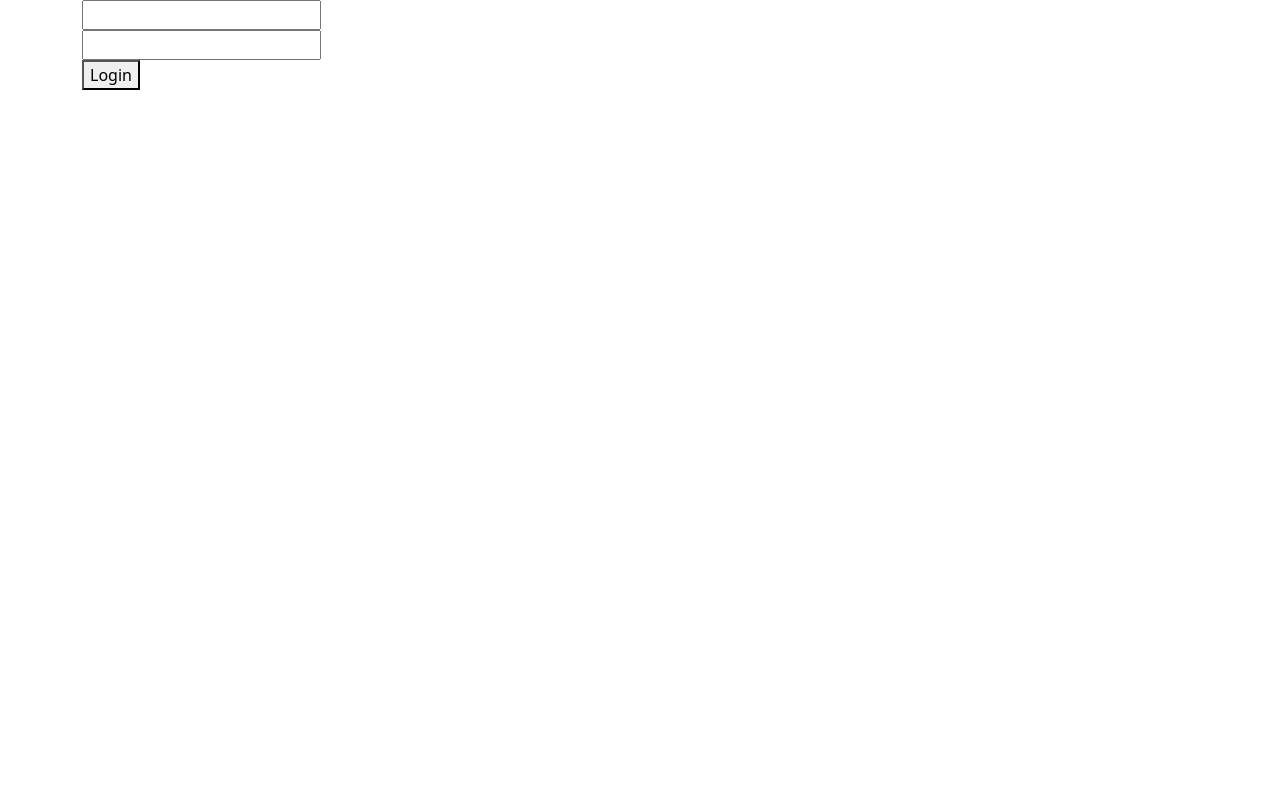
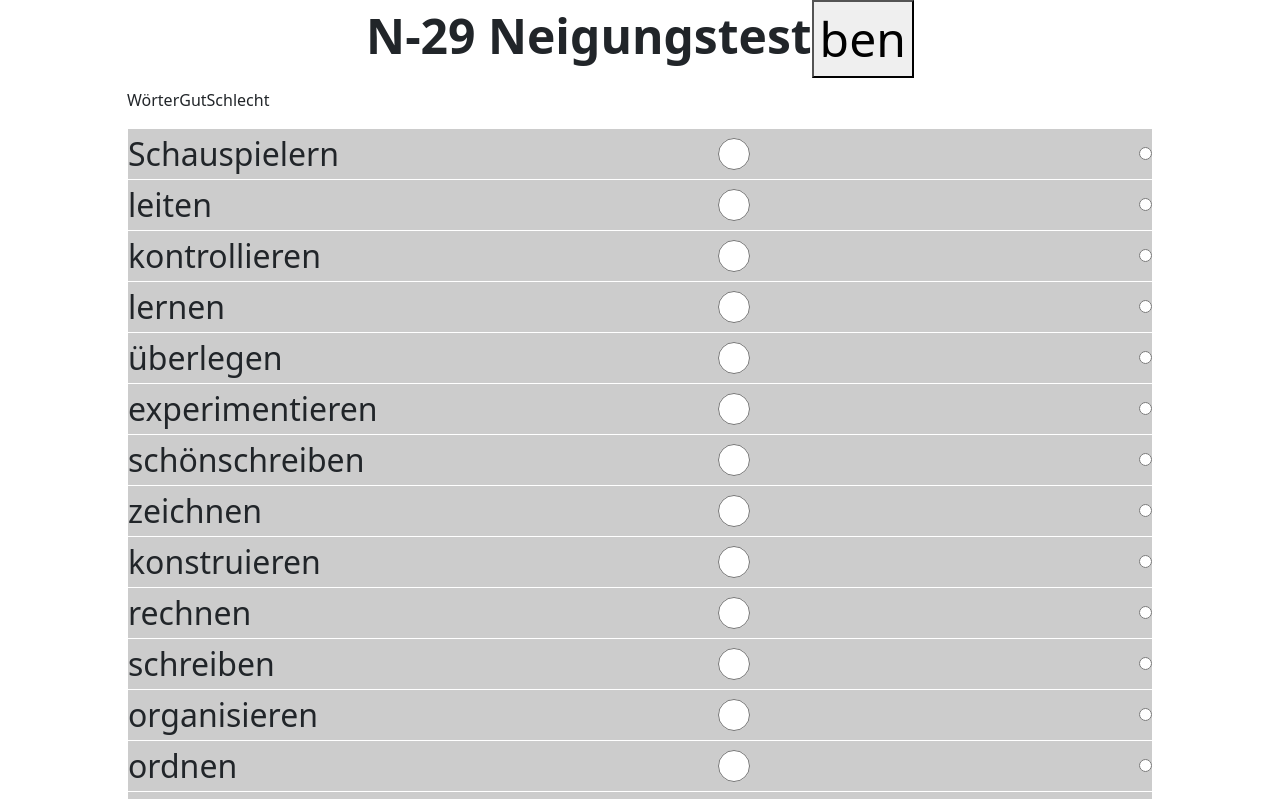
Before and after one commit to ErixXxYeas/MonkeyLab, a React (Create React App) app: page /admin in a window 1280 px wide. Shown: the top 799 px of the page. Built offline with nearby package versions, Linux system fonts and the light colour scheme.

Commit message:
feature - N-29 Rework small visual changes

```diff
--- a/src/App.js
+++ b/src/App.js
@@ -2,6 +2,9 @@ import WordSelectionList from "./components/wordSelectionCheckBoxList";
 import React, { useState, useEffect } from "react";
 import wordsJson from "./n29_words.json";
 import selectionArray from "./selection.json";
+import "./cssReset.css";
+import css from "./modules/app.module.css";
+import ButtonComp from "./components/button";
 
 function N29Test() {
   const pages = 29; //* pages gibt die Anzahl an die man im Array überspringt
@@ -112,7 +115,6 @@ function N29Test() {
         scanner[scannerUpdate] += 1;
         let scannerColumn = scanner[scannerUpdate];
         switch (scannerColumn) {
-          default:
           case 29:
             scanner[scannerUpdate] = 0;
             break;
@@ -168,9 +170,28 @@ function N29Test() {
       console.log("letzte seite");
     }
   };
+
+  const clicked = () => {
+    console.log("clicked");
+  };
+
   return (
     <React.Fragment>
-      <main className="container">
+      <main className={css.Container}>
+        <div className={css.Header}>
+          <p>N-29 Neigungstest</p>
+          <ButtonComp
+            event={clicked}
+            name={"ben"}
+            style={css.Button}
+          ></ButtonComp>
+        </div>
+        <div>
+          <div className={css.TestHeader}>
+            <p>Wörter</p>
+            <p>Gut</p>
+            <p>Schlecht</p>
+          </div>
           <WordSelectionList
             chosenGoodSelection={chosenGoodSelection}
             chosenBadSelection={chosenBadSelection}
@@ -184,7 +205,8 @@ function N29Test() {
             onHandleNextPage={handleNextPage}
             onHandleLastPage={handleLastPage}
           ></WordSelectionList>
-        <button onClick={evaluationProcess}>Start evaluation</button>
+        </div>
+        <ButtonComp name={"Evalutation"} event={evaluationProcess}></ButtonComp>
         <div>Int{maxArray}</div>
         minArray{minArray}
         <div>goodSelection {chosenGoodSelection}</div>
--- a/src/components/button.jsx
+++ b/src/components/button.jsx
@@ -5,7 +5,9 @@ const button = (props) => {
 
   return (
     <div>
-      <button onClick={clicked}>{props.name}</button>
+      <button onClick={props.event} className={props.style}>
+        {props.name}
+      </button>
     </div>
   );
 };
--- a/src/components/wordSelectionCheckBox.jsx
+++ b/src/components/wordSelectionCheckBox.jsx
@@ -1,5 +1,5 @@
 import React, { useState, useEffect } from "react";
-import styles from "./wordSelectionCheckBoxStyler.module.css";
+import styles from "../modules/wordSelectionCheckBoxStyler.module.css";
 
 const WordSelectionCheckBox = (props) => {
   const [backgroundColor, setBackgroundColor] = useState("#cccccc");
@@ -44,15 +44,18 @@ const WordSelectionCheckBox = (props) => {
       style={{ backgroundColor: backgroundColor }}
     >
       <div className={styles.word}>{props.selectionWord.word}</div>
-      <div className={styles.radio}>
+
+      <div>
         <input
+          className={styles.radio}
           type="radio"
           value={1}
           checked={props.selectionWord.selection === 1}
           onChange={handleChangeGood}
           onClick={handleChangeNeutralGood}
         />
-
+      </div>
+      <div className={styles.Radio}>
         <input
           type="radio"
           value={2}
@@ -61,7 +64,6 @@ const WordSelectionCheckBox = (props) => {
           onClick={handleChangeNeutralBad}
         />
       </div>
-      {props.selectionWord.selection}
     </div>
   );
 };
--- /dev/null
+++ b/src/cssReset.css
@@ -0,0 +1,48 @@
+/* http://meyerweb.com/eric/tools/css/reset/
+   v2.0 | 20110126
+   License: none (public domain)
+*/
+
+html, body, div, span, applet, object, iframe,
+h1, h2, h3, h4, h5, h6, p, blockquote, pre,
+a, abbr, acronym, address, big, cite, code,
+del, dfn, em, img, ins, kbd, q, s, samp,
+small, strike, strong, sub, sup, tt, var,
+b, u, i, center,
+dl, dt, dd, ol, ul, li,
+fieldset, form, label, legend,
+table, caption, tbody, tfoot, thead, tr, th, td,
+article, aside, canvas, details, embed,
+figure, figcaption, footer, header, hgroup,
+menu, nav, output, ruby, section, summary,
+time, mark, audio, video {
+	margin: 0;
+	padding: 0;
+	border: 0;
+	font-size: 100%;
+	font: inherit;
+	vertical-align: baseline;
+}
+/* HTML5 display-role reset for older browsers */
+article, aside, details, figcaption, figure,
+footer, header, hgroup, menu, nav, section {
+	display: block;
+}
+body {
+	line-height: 1;
+}
+ol, ul {
+	list-style: none;
+}
+blockquote, q {
+	quotes: none;
+}
+blockquote:before, blockquote:after,
+q:before, q:after {
+	content: '';
+	content: none;
+}
+table {
+	border-collapse: collapse;
+	border-spacing: 0;
+}
--- a/src/index.js
+++ b/src/index.js
@@ -1,14 +1,14 @@
 import React from "react";
 import ReactDOM from "react-dom/client";
 import "./index.css";
-import Login from "./Login.js";
+import App from "./App.js";
 import reportWebVitals from "./reportWebVitals";
 import "bootstrap/dist/css/bootstrap.css";
 
 const root = ReactDOM.createRoot(document.getElementById("root"));
 root.render(
   <React.StrictMode>
-    <Login />
+    <App />
   </React.StrictMode>
 );
 
--- /dev/null
+++ b/src/modules/app.module.css
@@ -0,0 +1,21 @@
+.Container {
+  width: 99, 99999vw;
+  height: max-content;
+  display: flex;
+  flex-direction: column;
+  align-items: center;
+}
+
+.Header {
+  display: flex;
+  font-size: 3rem;
+  font-weight: bold;
+}
+
+.Button {
+  font-size: -2rem;
+}
+
+.TestHeader {
+  display: flex;
+}
--- a/src/components/wordSelectionCheckBoxStyler.module.css
+++ b/src/modules/wordSelectionCheckBoxStyler.module.css
@@ -1,21 +1,23 @@
 .container {
   display: flex;
-  height: 30px;
-  width: 500px;
+  justify-content: space-between;
+  align-items: center;
+  height: 50px;
+  width: 80vw;
   margin: 1px;
 }
 
 .word {
   background-color: transparent;
-  height: 30px;
   width: 200px;
+  font-size: 2rem;
 }
 
 .radio {
   background-color: transparent;
   display: flex;
   justify-content: space-around;
-  margin-right: 5px;
-  height: 30px;
-  width: 300px;
+
+  height: 2rem;
+  width: 2rem;
 }
```
Lines whose indentation alone changed are shown as unchanged.
